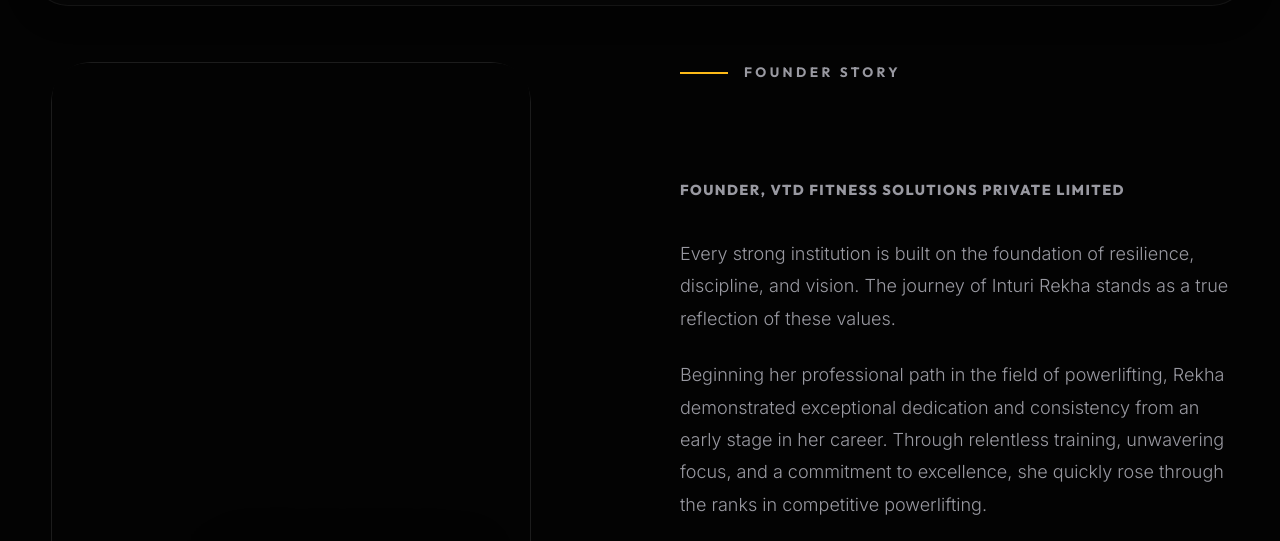
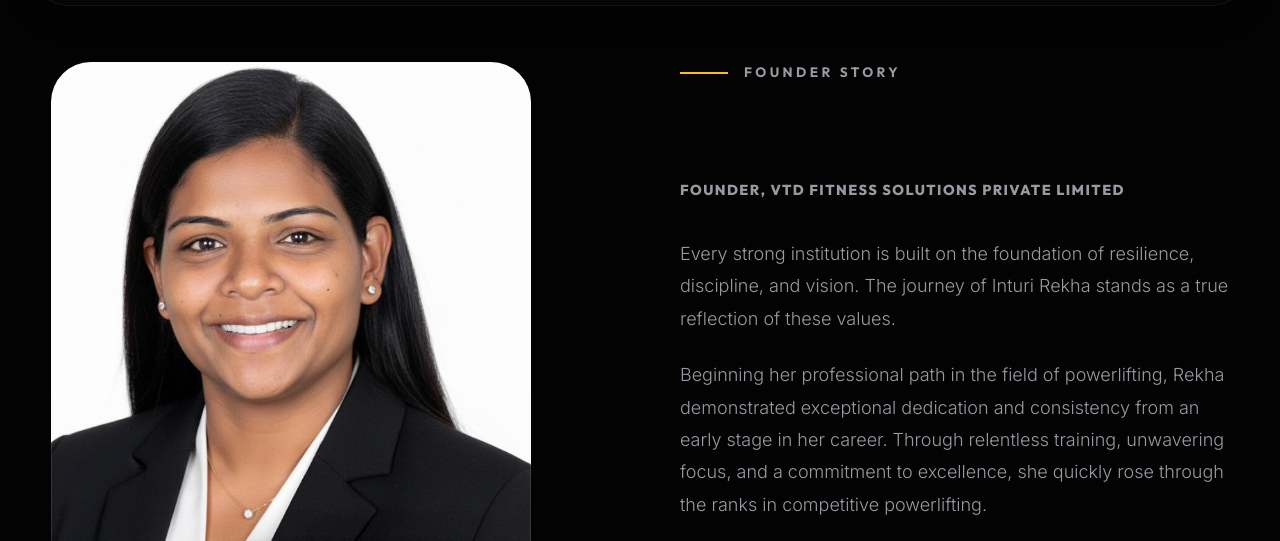
Before and after one commit to RRK-Automations-Agency/VTD-Fitness, a website: page about.html in a window 1280 px wide. Shown: the part 98-639 px from the top of the page. Drawn offline with Linux system fonts and the light colour scheme.

```diff
--- a/about.html
+++ b/about.html
@@ -20,7 +20,7 @@
     <div class="container split-section" style="align-items: start;">
       <div class="split-img-wrapper anim-el" style="border-radius: 40px; overflow: hidden; height: auto; max-height: 75vh; aspect-ratio: 4/5; position: sticky; top: 100px;">
         <!-- Scaled up 1.15x to push the watermark in the corner out of bounds off the image -->
-        <img src="INTURI%20REKHA.jpeg"
+        <img src="inturi_rekha.jpeg"
              alt="Inturi Rekha - Founder" style="object-position: top center; width: 100%; height: 100%; object-fit: cover; transform: scale(1.15) translate(-2%, 2%);">
 
         <!-- Model Identity Element overlay -->
```
Also changed, not shown: vercel.json, 1 other file.
